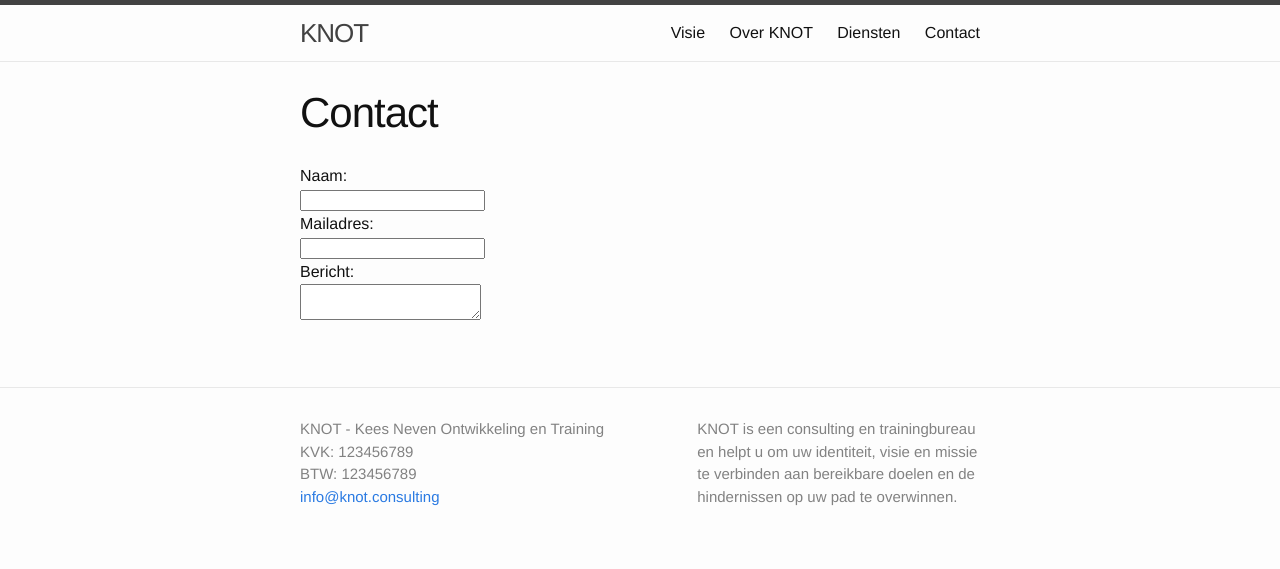
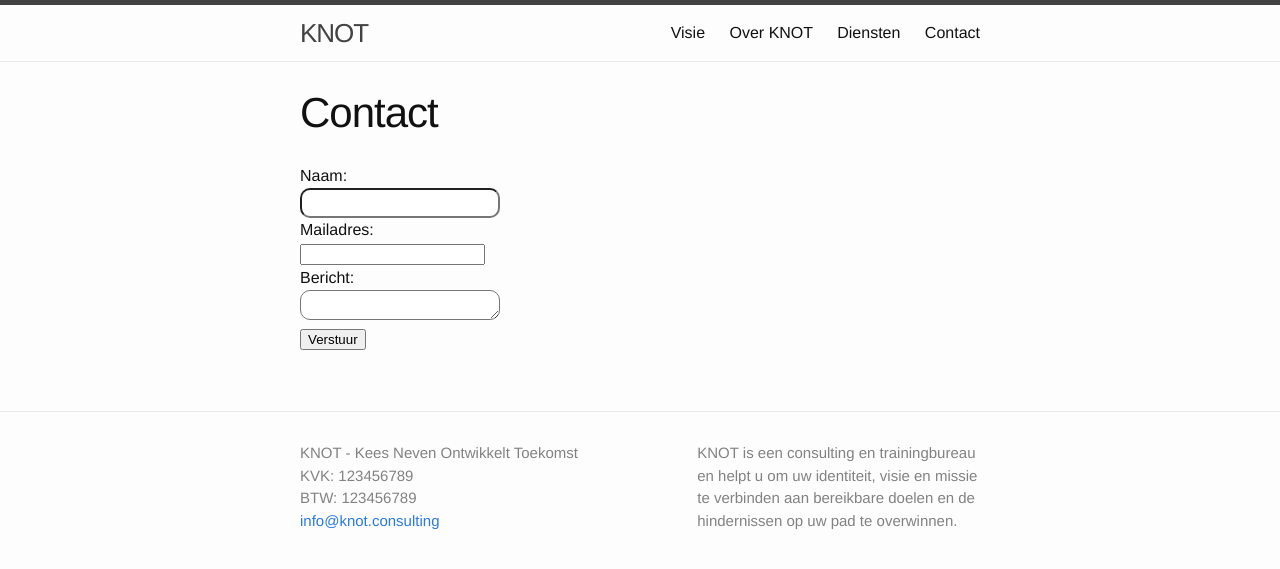
Before and after one commit to keesneven/keesneven.github.io, a Jekyll site: the page built from contact.html, in a window 1280 px wide. Shown: the top 569 px of the page. Built offline with Jekyll 4.4.1, drawn with Linux system fonts in a browser that asks for light colours; nearby versions of some CDN libraries.

Commit message:
added action to form

```diff
--- a/_config.yml
+++ b/_config.yml
@@ -1,6 +1,6 @@
 # Site settings
 title: KNOT
-subtitle: Kees Neven Ontwikkeling en Training
+subtitle: Kees Neven Ontwikkelt Toekomst
 email: info@knot.consulting
 description: > # this means to ignore newlines until "baseurl:"
   KNOT is een consulting en trainingbureau en helpt u om uw identiteit,
@@ -8,8 +8,8 @@ description: > # this means to ignore newlines until "baseurl:"
   bereikbare doelen en de hindernissen op uw pad te overwinnen.
 baseurl: "/" # the subpath of your site, e.g. /blog/
 url: "http://www.knot.consulting" # the base hostname & protocol for your site
-twitter_username: jekyllrb
-github_username:  jekyll
+# twitter_username: jekyllrb
+# github_username:  jekyll
 
 # Build settings
 markdown: kramdown
--- a/contact.html
+++ b/contact.html
@@ -3,22 +3,23 @@ layout: page
 title: Contact
 permalink: /contact/
 ---
-<form class="contact-form">
+<form class="contact-form" id="contact-form" action="mailto:gerbyzation@me.com">
 	<div>
 		<label for="name">Naam:</label>
 		<br>
-		<input type="text" name="name" id="input-name">
+		<input type="text" name="name" id="input-name" required>
 	</div>
 
 	<div>
 		<label for="email">Mailadres:</label>
 		<br>
-		<input type="email" name="email" id="input-mail">
+		<input type="email" name="email" id="input-mail" required>
 	</div>
 
 	<div>
 		<label for="message">Bericht:</label><br>
-		<textarea name="message" id="input-message"></textarea>
+		<textarea name="message" id="input-message"required></textarea>
 	</div>
+	<button form="contact-form">Verstuur</button>
 
 </form>
--- a/css/main.css
+++ b/css/main.css
@@ -378,3 +378,12 @@ h4 {
     @media screen and (max-width: 800px) {
       .post-content h4 {
         font-size: 18px; } }
+
+
+.contact-form input#input-name,
+.contact-form textarea {
+  height: 30px;
+  width: 200px;
+  -webkit-border-radius: 10px;
+  border-radius: 10px;
+}
```
